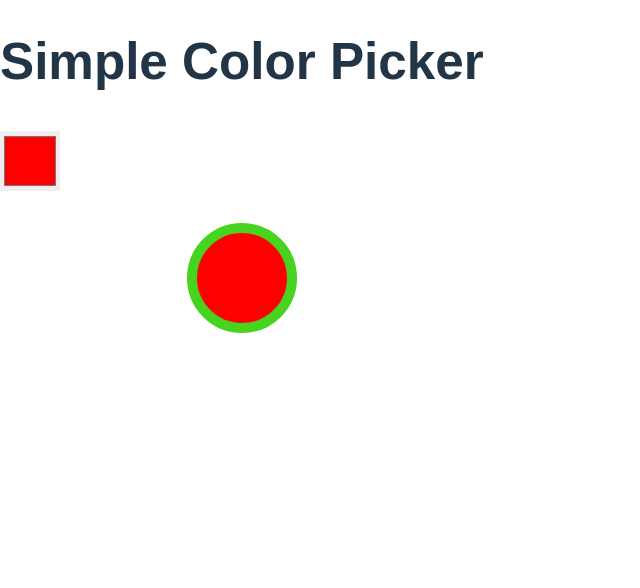
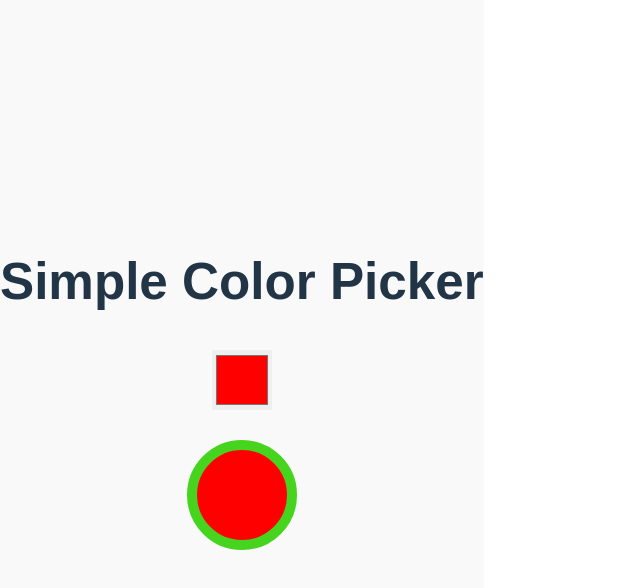
Before and after one commit to lbhavanak/tail-color-code, a React (Vite) app: page / in a window 1280 px wide. Shown: the top 588 px of the page, without its empty margins (0-640 px from the left). Built offline with nearby package versions, Linux system fonts and the light colour scheme.

Commit message:
Refactor App component structure and formatting

```diff
--- a/src/App.jsx
+++ b/src/App.jsx
@@ -1,20 +1,21 @@
 import { useState } from 'react'
-import reactLogo from './assets/react.svg'
-import viteLogo from '/vite.svg'
 import './App.css'
 import ColorBox from './colorbox'
+
 function App() {
   const [color, setColor] = useState('#ff0000')
 
   return (
-    <>
+    <div className="App">
       <h1>Simple Color Picker</h1>
-      <input type='color' value={color} onChange={(e)=>setColor(e.target.value)}
-
-      ></input>
-      <ColorBox color={color}/>
-    </>
+      <input
+        type='color'
+        value={color}
+        onChange={(e) => setColor(e.target.value)}
+      />
+      <ColorBox color={color} />
+    </div>
   )
 }
 
-export default App;
+export default App
```
